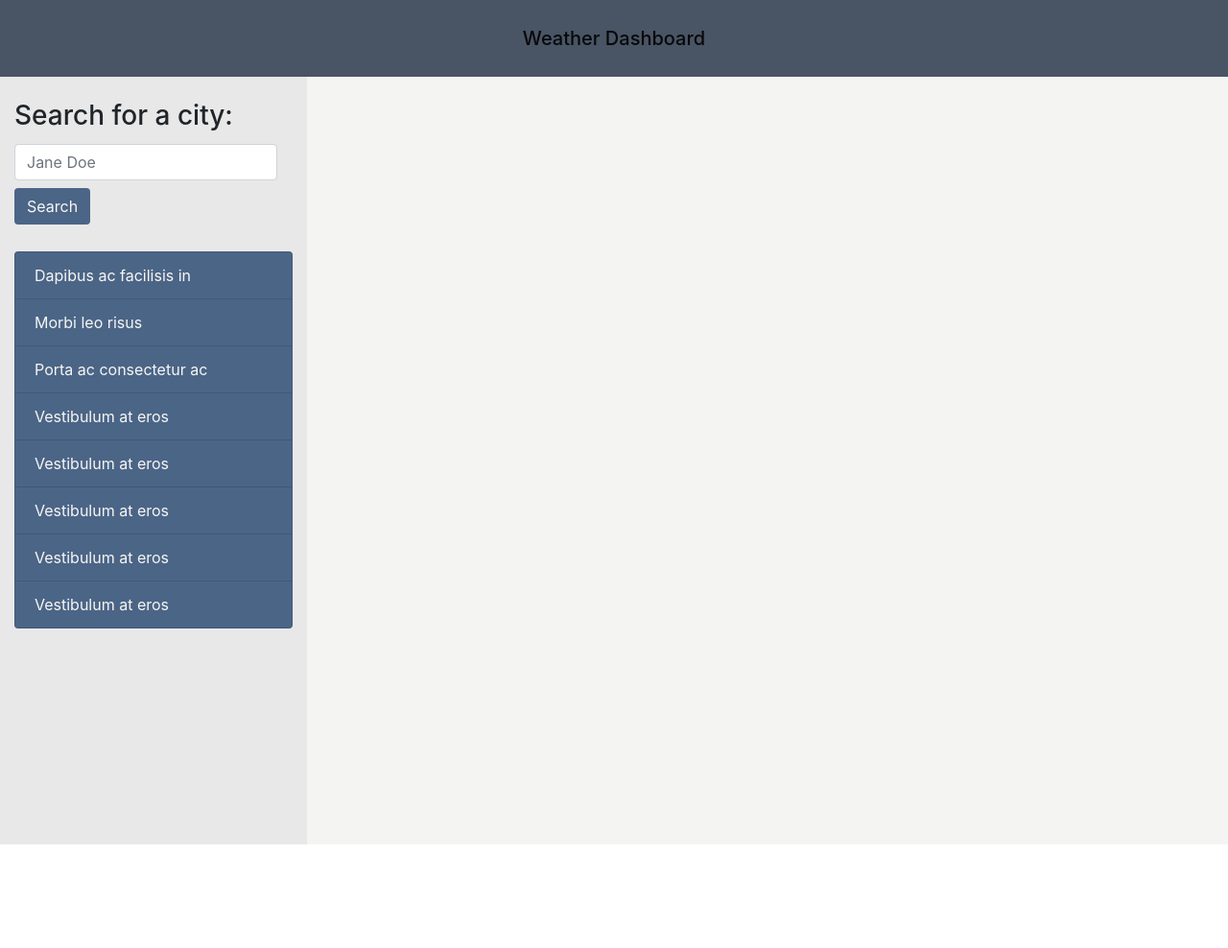
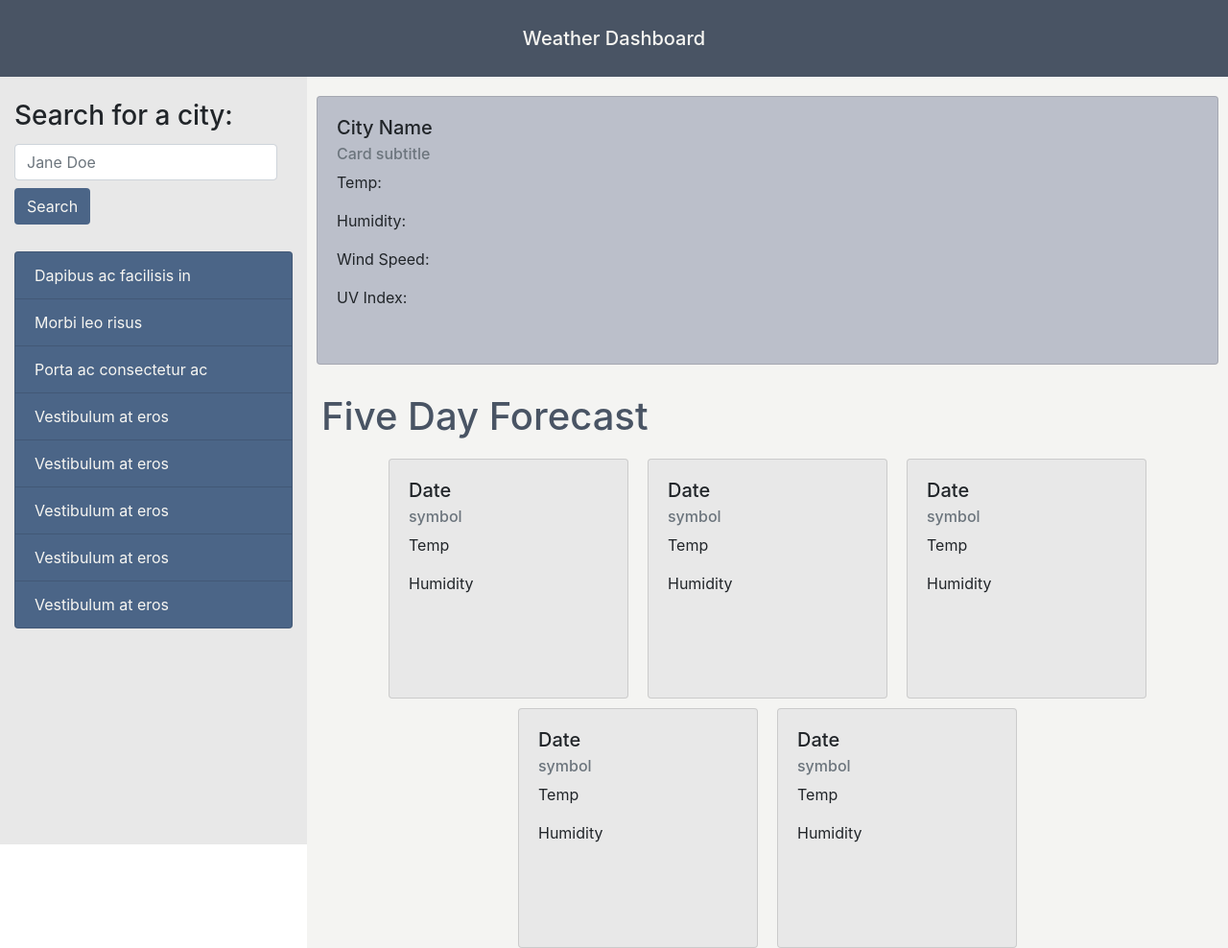
Before and after one commit to gulpinhenry/weather-dashboard, a plain HTML site: page index.html in a window 1280 px wide. Shown: the whole page at 96% size. Before the commit the page ends 880 px from the top, so only its background shows below. Drawn offline with nearby package versions, Linux system fonts and the light colour scheme.

Commit message:
style right containers

```diff
--- a/assets/style.css
+++ b/assets/style.css
@@ -4,10 +4,13 @@
 header{
     height: 80px;
     background-color: #495464;
+
 }
+
 #title{
     margin-left: auto;
     margin-right: auto;
+    color: #F7F6F2;
 }
 
 .recolored-button{
@@ -15,7 +18,7 @@ header{
     color: #F7F6F2;
 }
 #left-container{
-    /* border: solid black 2px; */
+
     background-color: #E8E8E8;
     height: 100vh;
 }
@@ -23,3 +26,32 @@ header{
 #right-container{
     background-color: #F4F4F2;
 }
+
+#upper-right-container{
+    padding: 20px 10px 20px 10px;
+    height: 40vh;
+    width: auto;
+}
+
+#main-weather{
+    width: 100%;
+    background-color: #BBBFCA;
+}
+
+#forecast-title{
+    margin: 10px 0px 10px 0px;
+    color: #495464;
+}
+
+#lower-right-container{
+    display: flex;
+    flex-wrap: wrap;
+    justify-content: center;
+}
+
+.forecast{
+    margin: 10px 10px 0px 10px;
+    min-width: 250px;
+    min-height: 250px;
+    background-color: #E8E8E8;
+}
--- a/index.html
+++ b/index.html
@@ -51,6 +51,63 @@
               </div>
         </section>
         <section id= "right-container" class = "col-9">
+            <section id = "upper-right-container" class= "row">
+                <div id = "main-weather" class = "card">
+                    <div class="card-body">
+                    <h5 id = "city-name" class="card-title">City Name</h5>
+                    <h6 id = "date" class="card-subtitle mb-2 text-muted">Card subtitle</h6>
+                    <p class="card-text">Temp: </b><span id="temp"></span></p>
+                    <p class="card-text">Humidity: </b><span id="humid"></span></p>
+                    <p class="card-text">Wind Speed: </b><span id="win"></span></p>
+                    <p class="card-text">UV Index: </b><span id="uv"></span></p>
+                    </div>
+                </div>
+            </section>
+            <h1 id="forecast-title">Five Day Forecast</h1>
+            <section id = "lower-right-container" class = "row">
+
+                <div class="card forecast">
+                    <div class="card-body">
+                    <h5 class="card-title">Date</h5>
+                    <h6 class="card-subtitle mb-2 text-muted">symbol</h6>
+                    <p class="card-text">Temp</p>
+                    <p class="card-text">Humidity</p>
+                    </div>
+                </div>
+                <div class="card forecast">
+                    <div class="card-body">
+                    <h5 class="card-title">Date</h5>
+                    <h6 class="card-subtitle mb-2 text-muted">symbol</h6>
+                    <p class="card-text">Temp</p>
+                    <p class="card-text">Humidity</p>
+                    </div>
+                </div>
+                <div class="card forecast">
+                    <div class="card-body">
+                    <h5 class="card-title">Date</h5>
+                    <h6 class="card-subtitle mb-2 text-muted">symbol</h6>
+                    <p class="card-text">Temp</p>
+                    <p class="card-text">Humidity</p>
+                    </div>
+                </div>
+                <div class="card forecast">
+                    <div class="card-body">
+                    <h5 class="card-title">Date</h5>
+                    <h6 class="card-subtitle mb-2 text-muted">symbol</h6>
+                    <p class="card-text">Temp</p>
+                    <p class="card-text">Humidity</p>
+                    </div>
+                </div>
+                <div class="card forecast">
+                    <div class="card-body">
+                    <h5 class="card-title">Date</h5>
+                    <h6 class="card-subtitle mb-2 text-muted">symbol</h6>
+                    <p class="card-text">Temp</p>
+                    <p class="card-text">Humidity</p>
+                    </div>
+                </div>
+            </section>
+
 
         </section>
     </main>
```
